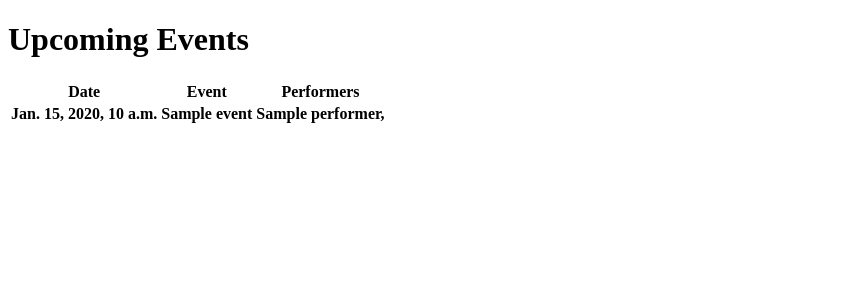
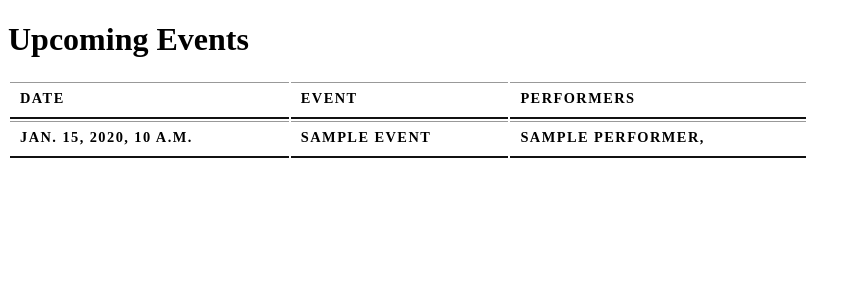
Before and after one commit to saraleung/eventsapp, a Django app: page / in a window 1280 px wide. Shown: the top 300 px of the page, without its empty margins (0-860 px from the left). Run offline with Django 3.2, Linux system fonts and the light colour scheme; tables that the repository leaves empty hold one stand-in row (values such as "Sample post"); lists and menus that the app fills with data are empty.

Commit message:
added css stylesheet

```diff
--- /dev/null
+++ b/EventsAppProject/eventsapp/static/eventsapp/style.css
@@ -0,0 +1,24 @@
+table {
+	width: 800px;
+}
+
+th, td {
+	padding: 7px 10px 10px 10px;
+}
+
+th {
+	text-transform: uppercase;
+	letter-spacing: 0.1em;
+	font-size: 90%;
+	border-bottom: 2px solid #111111;
+	border-top: 1px solid #999;
+	text-align: left;
+}
+
+tr.eve {
+	background-color: #efefef;
+}
+
+tr.hover {
+	background-color: #c3e6e5;
+}
--- a/EventsAppProject/eventsapp/templates/index.html
+++ b/EventsAppProject/eventsapp/templates/index.html
@@ -2,9 +2,8 @@
 <html lang="en">
 	<head>
 		<meta charset="utf-8" />
-<!--		<link rel="stylesheet" href="css/style.css">
-		<link href="images/favicon.ico" rel="shortcut icon">
--->
+		{% load static %}
+		<link rel="stylesheet" href="{% static 'eventsapp/style.css' %}">
 		<title>EventsApp</title>
 	</head>
 
@@ -21,11 +20,15 @@
 				</thead>
 				<tbody>
 					{% for event in events %}
-					<tr>
-						<th>{{ event.datetime }}</th>
-						<th>{{ event.name }}</th>
-						<th>{% for performer in performers %} {{ performer.name }}, {% endfor %}</th>
-					</tr>
+						<tr>
+							<th>{{ event.datetime }}</th>
+							<th>{{ event.name }}</th>
+							<th>
+								{% for performer in performers %}
+									{{ performer.name }},
+								{% endfor %}
+							</th>
+						</tr>
 					{% endfor %}
 				</tbody>
 			</table>
```
